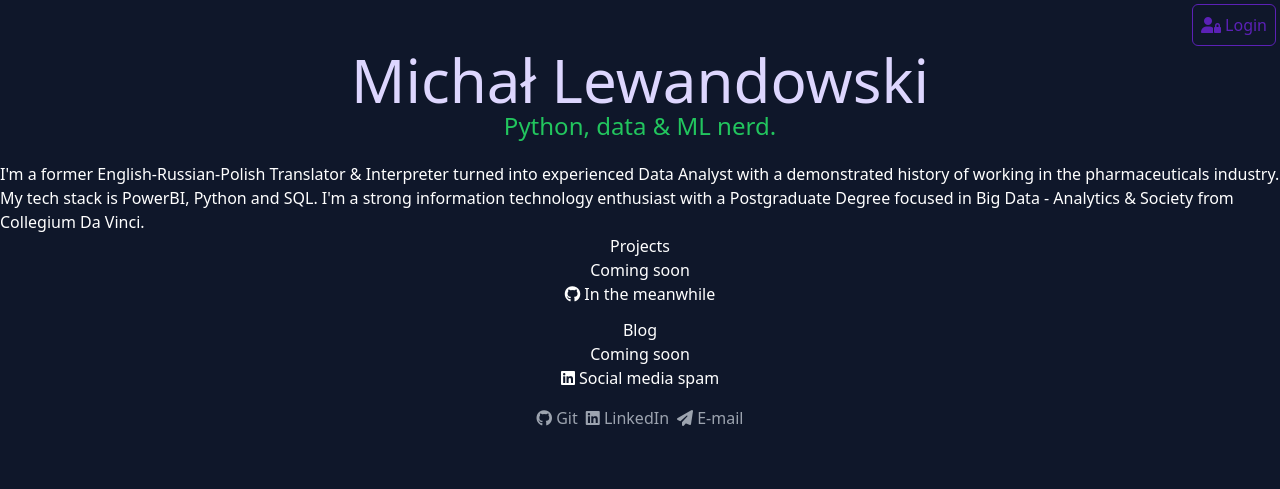
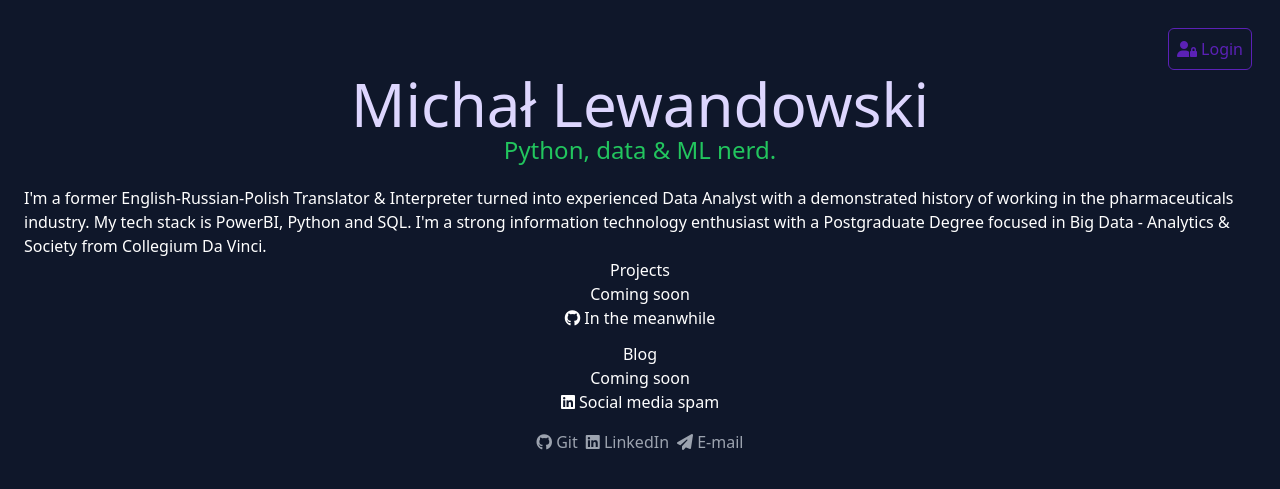
Before and after one commit to Lewandowski-commits/helloworld, a Flask app: page / in a window 1280 px wide. Shown: the top 489 px of the page. Run offline with Flask 2, Linux system fonts and the light colour scheme; parts of the project's set-up code (start-up, migrations or seed data) failed here and were passed over; some libraries are stand-ins or nearby versions.

Commit message:
add padding for entire body

```diff
--- a/templates/layout.html
+++ b/templates/layout.html
@@ -9,7 +9,7 @@
     <meta charset="utf-8">
     <meta name="viewport" content="width=device-width, initial-scale=1, shrink-to-fit=no">
 </head>
-<body font-family="Roboto" class="bg-slate-900 text-white">
+<body font-family="Roboto" class="bg-slate-900 text-white p-6">
 {# navbar #}
 
 <nav class="flex items-center justify-end flex-wrap m-1">
```
